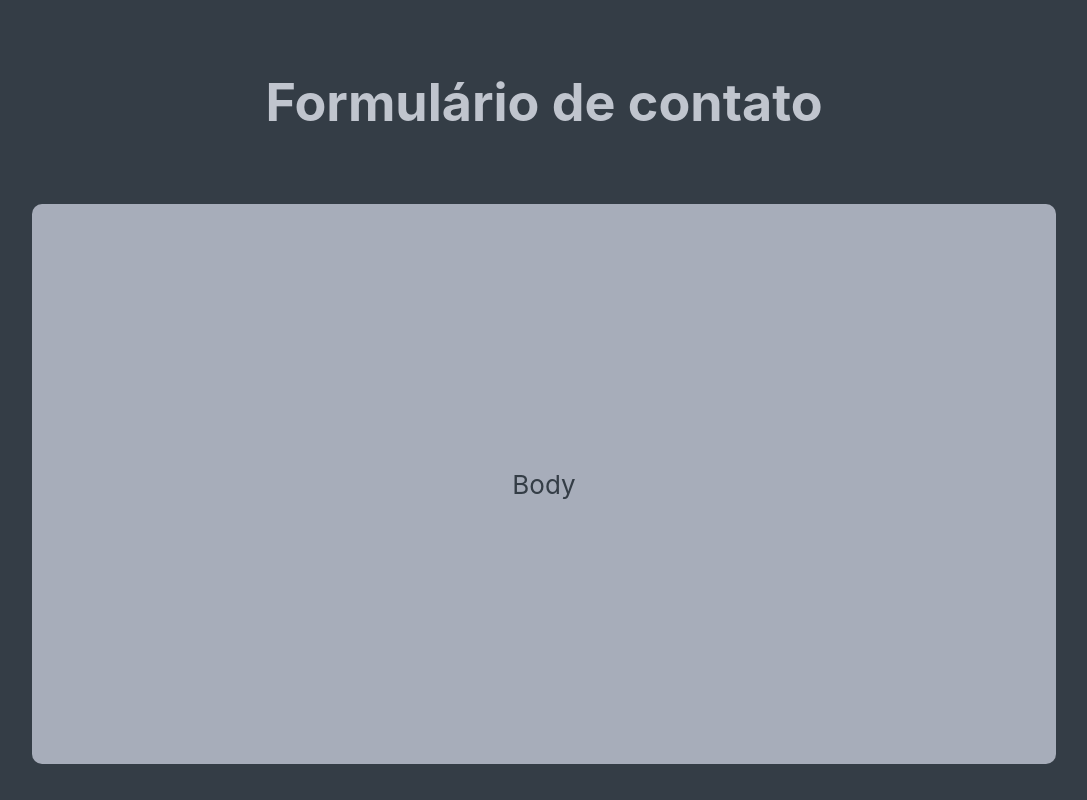
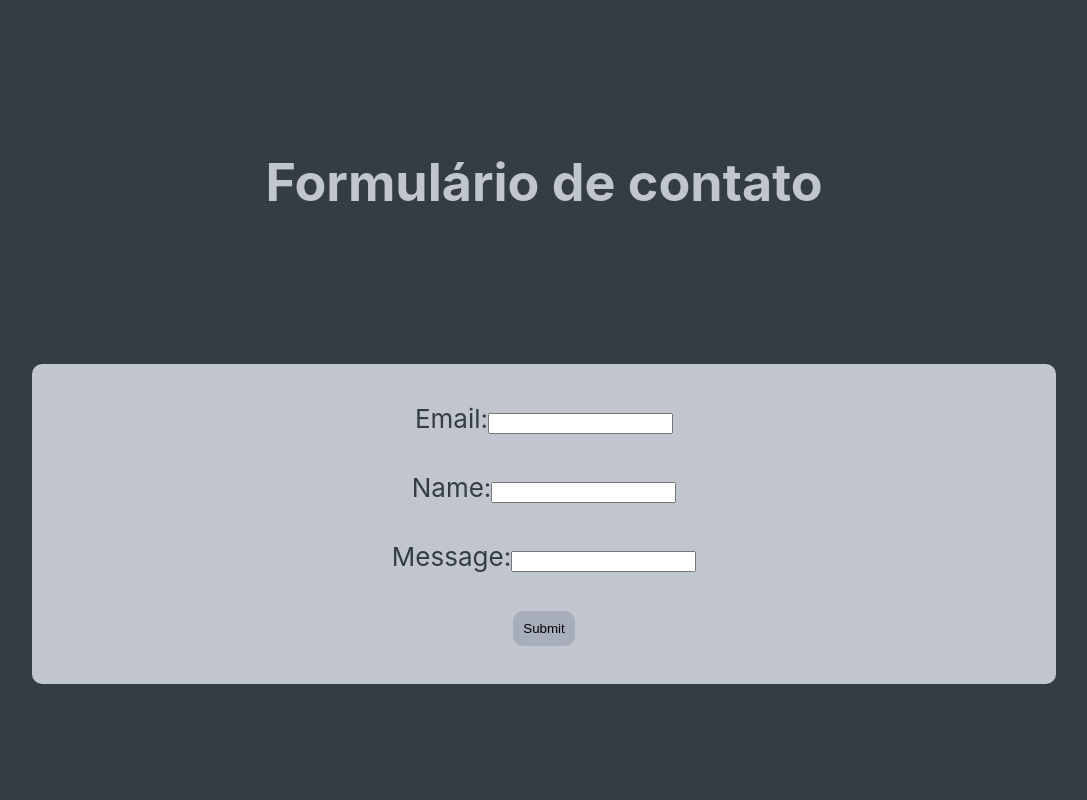
Before and after one commit to fabioaromanini/lorem-frontend, a React (Create React App) app: page / in a window 1280 px wide. Shown: the part 800-1600 px from the top of the page, without its empty margins (96-1183 px from the left). Built offline with nearby package versions, Linux system fonts and the light colour scheme.

Commit message:
contact-form - adds inputs

```diff
--- a/src/contactform/ContactForm.css
+++ b/src/contactform/ContactForm.css
@@ -17,15 +17,23 @@
 }
 
 .ContactForm-body {
-  background-color: #a7adba;
+  background-color: #c0c5ce;
   color: #343d46;
 
   min-width: 80vw;
-  min-height: 70vh;
+  min-height: 40vh;
   border-radius: 10px;
 
   display: flex;
   flex-direction: column;
-  justify-content: center;
+  justify-content: space-evenly;
   align-items: center;
 }
+
+.ContactForm-button {
+  background-color: #a7adba;
+  border-radius: 10px;
+  border: none;
+  padding: 10px;
+  pointer-events: all;
+}
--- a/src/contactform/ContactForm.js
+++ b/src/contactform/ContactForm.js
@@ -2,15 +2,76 @@ import React from 'react';
 
 import './ContactForm.css';
 
-function ContactForm() {
+class ContactForm extends React.Component {
+  constructor(props) {
+    super(props);
+    this.state = {
+      email: '',
+      name: '',
+      message: ''
+    };
+  }
+
+  handleEmailChange = event => {
+    this.setState({ email: event.target.value });
+  };
+
+  handleNameChange = event => {
+    this.setState({ name: event.target.value });
+  };
+
+  handleMessageChange = event => {
+    this.setState({ message: event.target.value });
+  };
+
+  handleSubmit = event => {
+    console.log(this.state);
+    event.preventDefault();
+  };
+
+  render() {
     return (
       <div className="ContactForm">
         <div className="ContactForm-header">
           <h1>Formulário de contato</h1>
         </div>
-      <div className="ContactForm-body">Body</div>
+        <form onSubmit={this.handleSubmit}>
+          <div className="ContactForm-body">
+            <label>
+              Email:
+              <input
+                type="text"
+                value={this.state.email}
+                onChange={this.handleEmailChange}
+              />
+            </label>
+            <label>
+              Name:
+              <input
+                type="text"
+                value={this.state.name}
+                onChange={this.handleNameChange}
+              />
+            </label>
+
+            <label>
+              Message:
+              <input
+                type="text"
+                value={this.state.message}
+                onChange={this.handleMessageChange}
+              />
+            </label>
+            <input
+              type="submit"
+              value="Submit"
+              className="ContactForm-button"
+            />
+          </div>
+        </form>
       </div>
     );
   }
+}
 
 export default ContactForm;
```
Lines whose indentation alone changed are shown as unchanged.
